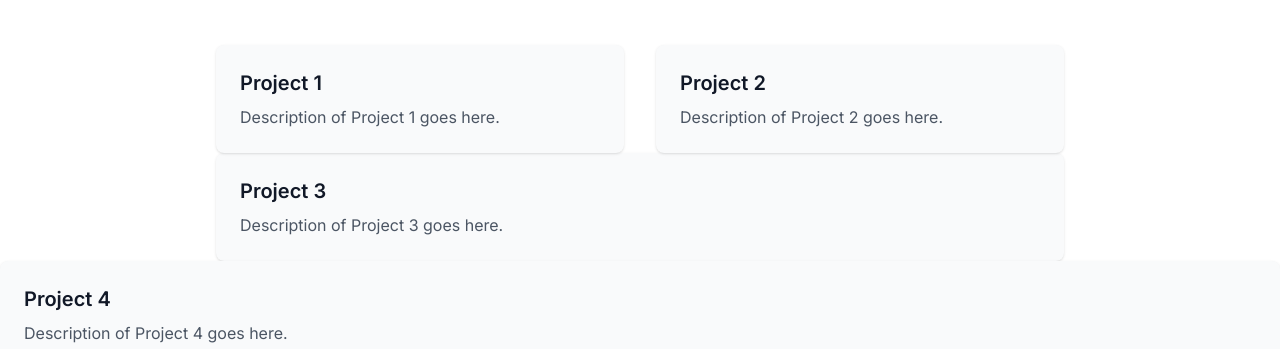
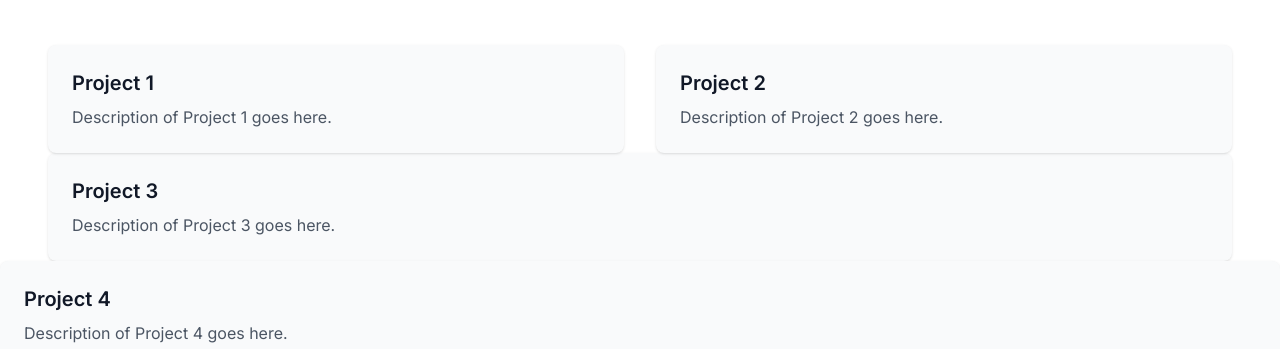
Before and after one commit to Chakri-10/Chakri-10.github.io, a plain HTML site: page index.html in a window 1280 px wide. Shown: the part 451-800 px from the top of the page. Drawn offline with nearby package versions, Linux system fonts and the light colour scheme.

Commit message:
Update index.html
changed numbers in project section to fit better

```diff
--- a/index.html
+++ b/index.html
@@ -39,7 +39,7 @@
 
   <!-- Projects Section -->
   <section id="projects" class="py-20 bg-white">
-    <div class="max-w-4xl mx-auto px-6">
+    <div class="max-w-8xl mx-auto px-12">
       <h2 class="text-3xl font-semibold mb-12 text-center">Projects</h2>
       <div class="grid md:grid-cols-2 gap-8">
         <div class="bg-gray-50 p-6 rounded-lg shadow hover:shadow-lg transition-shadow">
```
